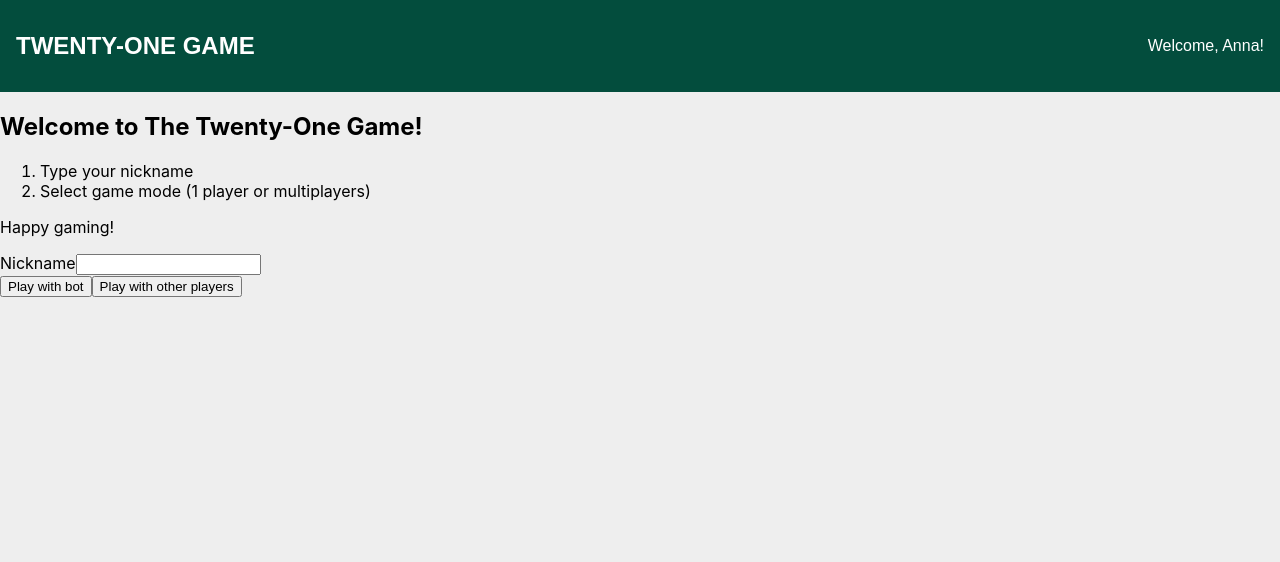
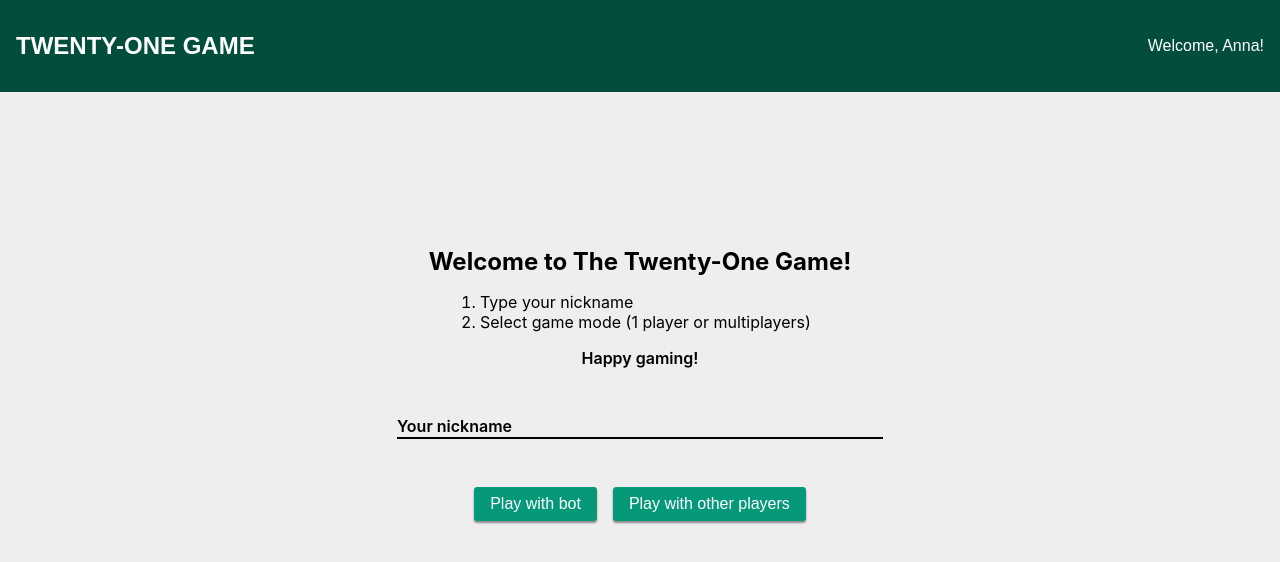
Before and after one commit to annaszalkiewicz/react-blackjack, a React (Create React App) app: page / in a window 1280 px wide. Shown: the top 562 px of the page. Built offline with nearby package versions, Linux system fonts and the light colour scheme.

Commit message:
Add styling to home page

```diff
--- a/src/components/App/App.scss
+++ b/src/components/App/App.scss
@@ -1,3 +1,13 @@
+@import '../../scss/mixins';
+
 .App {
   width: 100%;
 }
+.main {
+  width: 100%;
+  height: 100%;
+  position: absolute;
+  top: 0;
+  left: 0;
+  @include centerItem;
+}
--- a/src/components/App/App.tsx
+++ b/src/components/App/App.tsx
@@ -4,12 +4,14 @@ import Header from '../Header/Header';
 import Home from '../Home/Home';
 
 const App = () => {
-  return (
-    <div className="App">
-      <Header />
-      <Home />
-    </div>
-  );
-}
+	return (
+		<div className='App'>
+			<Header />
+			<main className='main'>
+				<Home />
+			</main>
+		</div>
+	);
+};
 
 export default App;
--- a/src/components/Home/Home.scss
+++ b/src/components/Home/Home.scss
@@ -1 +1,81 @@
 @import '../../scss/variables';
+@import '../../scss/mixins';
+
+.welcome {
+  @include container(0, 550px);
+  padding: 2rem;
+}
+.welcome-heading {
+  text-align: center;
+  margin: 1rem auto;
+}
+.welcome-list {
+  max-width: 400px;
+  margin: 0 auto;
+}
+.welcome-text {
+  text-align: center;
+  font-weight: $semiBold;
+}
+.welcome-form {
+  margin: 2rem auto;
+}
+.welcome-form-row {
+  position: relative;
+  input {
+    width: 100%;
+    background: transparent;
+    border: none;
+    border-bottom: solid 2px $black;
+    padding: 1rem 1rem 0.2rem 0;
+    margin: 0 auto;
+    @include paragraph($black, left);
+    &:focus {
+      outline: none;
+      background: transparent;
+      border-bottom: solid 2px $red1;
+    }
+    &:focus + label {
+      @include smallInputText;
+    }
+    &:valid {
+      border-bottom: solid 2px $green1;
+    }
+    &:valid + label {
+      @include smallInputText;
+      color: $green1;
+    }
+  }
+  label {
+    position: absolute;
+    top: 1rem;
+    left: 0;
+    font-weight: $semiBold;
+    transition: top 0.3s linear;
+  }
+}
+.welcome-buttons {
+  display: flex;
+  flex-direction: column;
+  margin: 2rem auto;
+  button {
+    @include primaryButton;
+    margin: 0.5rem 0;
+    &:hover {
+      @include primaryButtonHover;
+    }
+  }
+}
+
+@media screen and (min-width: 640px) {
+  .welcome-buttons {
+    flex-direction: row;
+    justify-content: center;
+    button:nth-child(1) {
+      margin: 1rem 0.5rem 1rem 0;
+    }
+    button:nth-child(2) {
+      margin: 1rem 0 1rem 0.5rem;
+    }
+  }
+}
--- a/src/components/Home/Home.tsx
+++ b/src/components/Home/Home.tsx
@@ -1,4 +1,5 @@
 import React from 'react';
+import './Home.scss';
 
 const Home = () => {
 	return (
@@ -14,10 +15,10 @@ const Home = () => {
       <div className="welcome-form">
         <form>
           <div className="welcome-form-row">
-            <label htmlFor="name">Nickname</label>
-            <input type="text" name="name" id="name"/>
+            <input type="text" name="name" id="name" required />
+						<label htmlFor="name">Your nickname</label>
           </div>
-          <div className="welcome-form-row">
+          <div className="welcome-form-row welcome-buttons">
             <button>Play with bot</button>
 						<button>Play with other players</button>
           </div>
--- a/src/scss/_mixins.scss
+++ b/src/scss/_mixins.scss
@@ -9,12 +9,18 @@
 	color: $color;
 }
 
-@mixin  paragraph($color, $align) {
+@mixin paragraph($color, $align) {
 	font-family: $font;
 	font-weight: $regular;
 	font-size: 1rem;
 	color: $color;
 	text-align: $align;
+}
+
+@mixin smallInputText {
+	top: 0;
+	font-size: $small;
+	font-weight: $semiBold;
 }
 
 @mixin twoColBetween {
@@ -23,3 +29,67 @@
 	justify-content: space-between;
 	align-items: center;
 }
+
+@mixin container($top, $width) {
+	width: 100%;
+	max-width: $width;
+	margin: $top auto;
+}
+
+@keyframes ripple {
+	0% {
+		opacity: 0.5;
+		transform: scale(0);
+	}
+	20% {
+		transform: scale(0.7);
+	}
+	100% {
+		opacity: 0;
+		transform: scale(1);
+	}
+}
+
+@mixin primaryButton {
+	position: relative;
+	background: $green5;
+	color: $white;
+	border: none;
+	border-radius: 0.2rem;
+	padding: 0.5rem 1rem;
+	font-family: $font;
+	font-size: 1rem;
+	font-weight: $medium;
+	box-shadow: $shadow;
+	transition: $transition;
+	overflow: hidden;
+	&:after {
+		content: '';
+		display: block;
+		position: absolute;
+		left: 50%;
+		top: 50%;
+		width: 300px;
+		height: 300px;
+		transform: scale(0);
+		border-radius: 100%;
+		margin-left: -150px;
+		margin-top: -150px;
+		background: $green3;
+		opacity: 0;
+	}
+	&:focus:not(:active):after {
+		animation: ripple 1s ease-out;
+	}
+}
+
+@mixin primaryButtonHover {
+	background: $green6;
+	box-shadow: none;
+}
+
+@mixin centerItem {
+	display: flex;
+	justify-content: center;
+	align-items: center;
+}
--- a/src/scss/_variables.scss
+++ b/src/scss/_variables.scss
@@ -11,6 +11,7 @@ $green6: #09d9ac;
 $red1: #992700;
 $red2: #4d1603;
 $grey1: #eee;
+$grey2: #8c8c8c;
 $black: black;
 $white: white;
 
@@ -28,6 +29,7 @@ $semiBold: 600;
 $bold: 700;
 $extraBold: 800;
 
+$small: 0.8rem;
 $normal: 1rem;
 $large: 1.5rem;
 $extraLarge: 2rem;
@@ -39,3 +41,6 @@ $center: center;
 /**
 * MISCELLANEOUS
 */
+
+$shadow: 0 2px 2px $grey2;
+$transition: all 0.3s ease;
```
Lines whose indentation alone changed are shown as unchanged.
